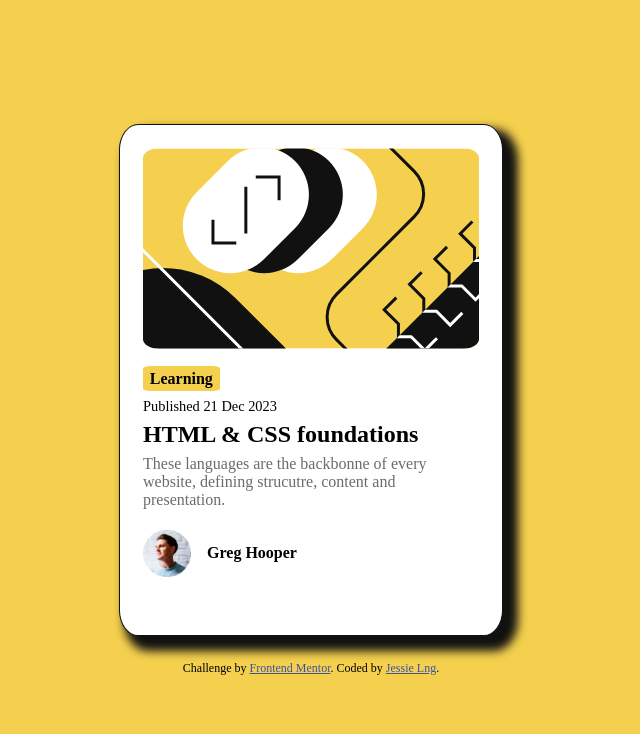
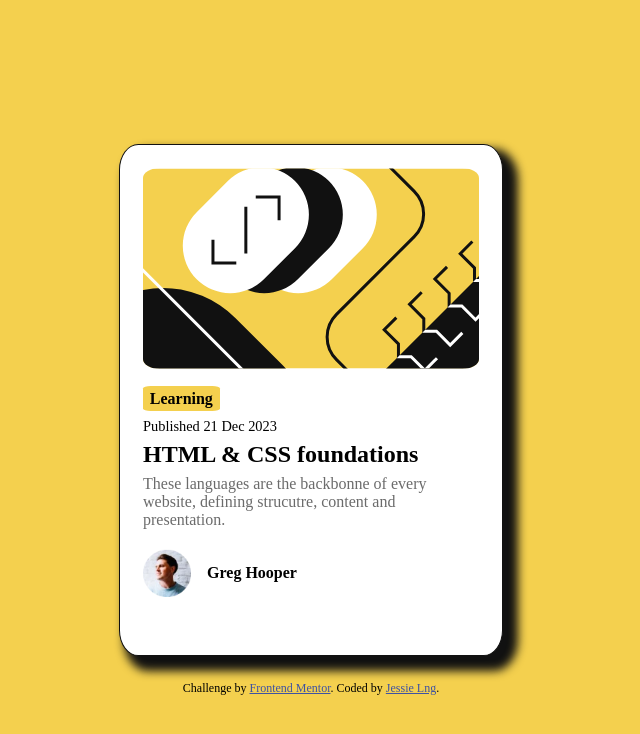
Before and after one commit to LeongJessie/preview-card, a plain HTML site: page index.html in a window 1280 px wide. Shown: the whole page, without its empty margins (329-969 px from the left). Drawn offline with Linux system fonts and the light colour scheme.

Commit message:
modif vh

```diff
--- a/index.css
+++ b/index.css
@@ -4,7 +4,7 @@
   box-sizing: border-box;
 }
 body {
-  min-height: 100vh;
+  min-height: 105vh;
   display: flex;
   flex-direction: column;
   justify-content: center;
```
